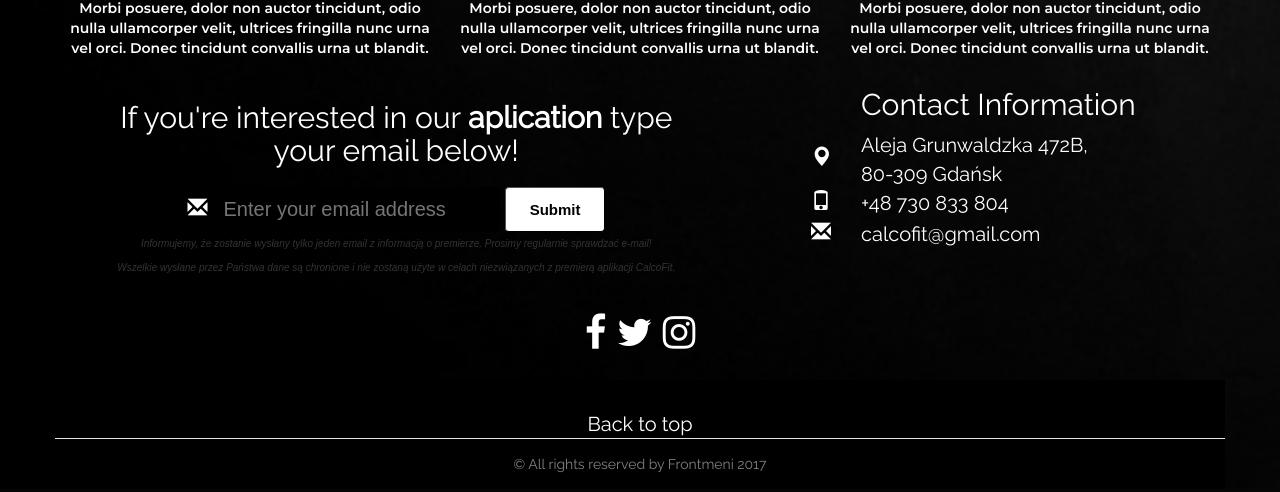
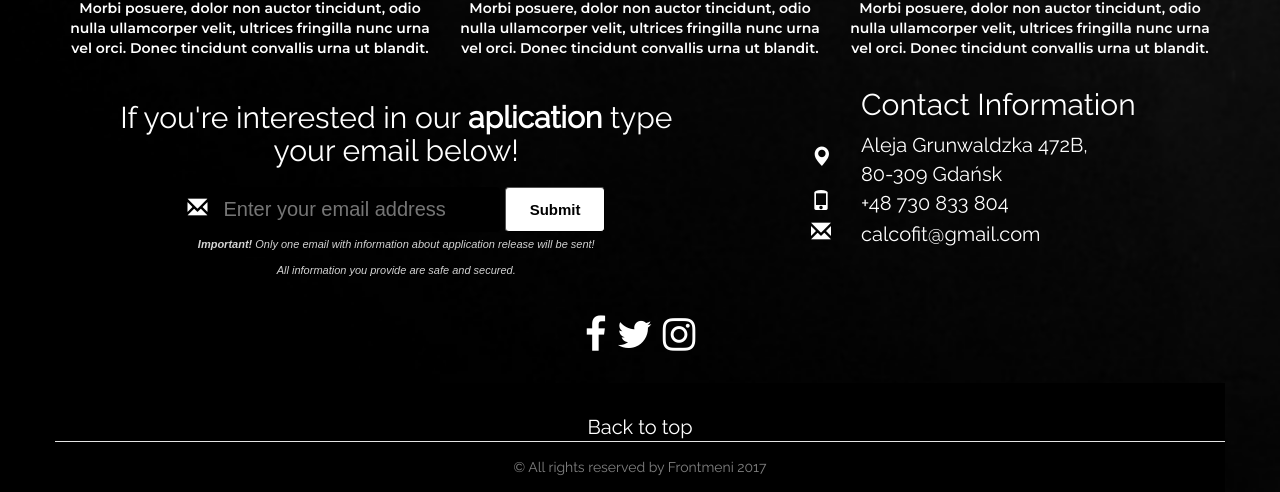
Before and after one commit to zakrza59/jfdd8-frontmeni, a PHP site: page / in a window 1280 px wide. Shown: the part 2350-2842 px from the top of the page. Run offline with PHP 8.4, Linux system fonts and the light colour scheme.

Commit message:
English version

```diff
--- a/css/main.css
+++ b/css/main.css
@@ -189,9 +189,10 @@ footer{
 .security-text {
     margin: 0 auto;
     text-align: center;
-    font-size: 10px;
+    font-size: 11px;
     font-style: italic;
     font-family: arial, serif;
+    color: lightgray;
 }
 
 .submit-button {
--- a/index.html
+++ b/index.html
@@ -39,7 +39,7 @@
                     <ul class="nav navbar-nav navbar-right" id="skroluj">
                         <li><a href="#HOME">HOME</a></li>
                         <li><a href="#zajawa">ABOUT APP</a></li>
-                        <li><a href="#funkcje">FUNCTIONS</a></li>
+                        <li><a href="#funkcje">FEATURES</a></li>
                         <li><a href="#druzyna">ABOUT US</a></li>
                         <li><a href="#form">CONTACT US</a></li>
                     </ul>
@@ -186,11 +186,8 @@
                         <button type="submit" class="btn btn-default submit-button">Submit</button>
                     </form>
                     <div class="security-text">
-                        <p>Informujemy, że zostanie wysłany tylko jeden email z informacją o premierze.
-                            Prosimy regularnie sprawdzać e-mail!</p>
-                        <p>Wszelkie wysłane przez Państwa dane są chronione i nie zostaną użyte w celach niezwiązanych z
-                            premierą
-                            aplikacji CalcoFit.</p>
+                        <p><strong>Important! </strong>Only one email with information about application release will be sent! </p>
+                        <p>All information you provide are safe and secured.</p>
                     </div>
                 </div>
                 <aside class="contact-info col-xs-12 col-md-5">
```
